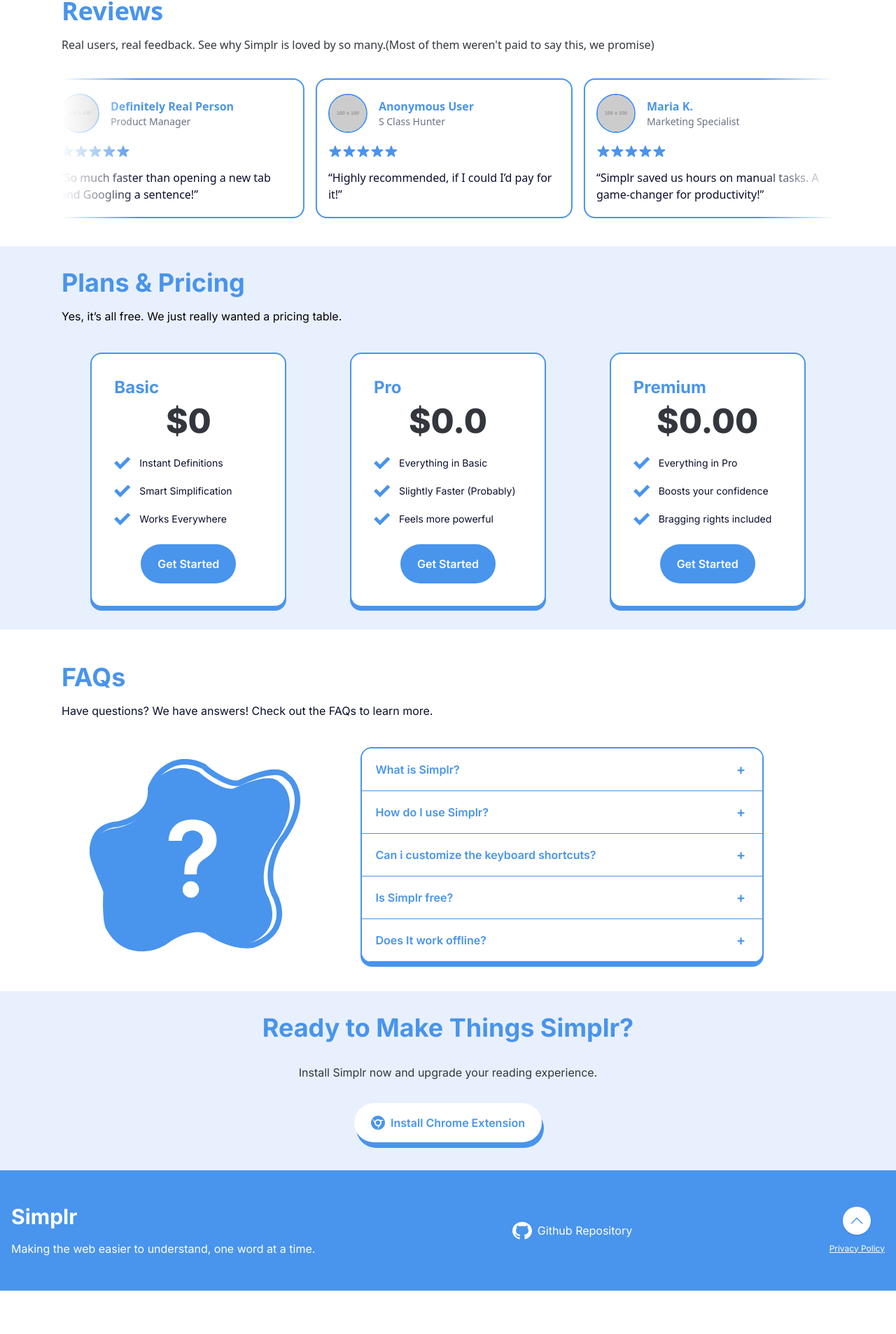
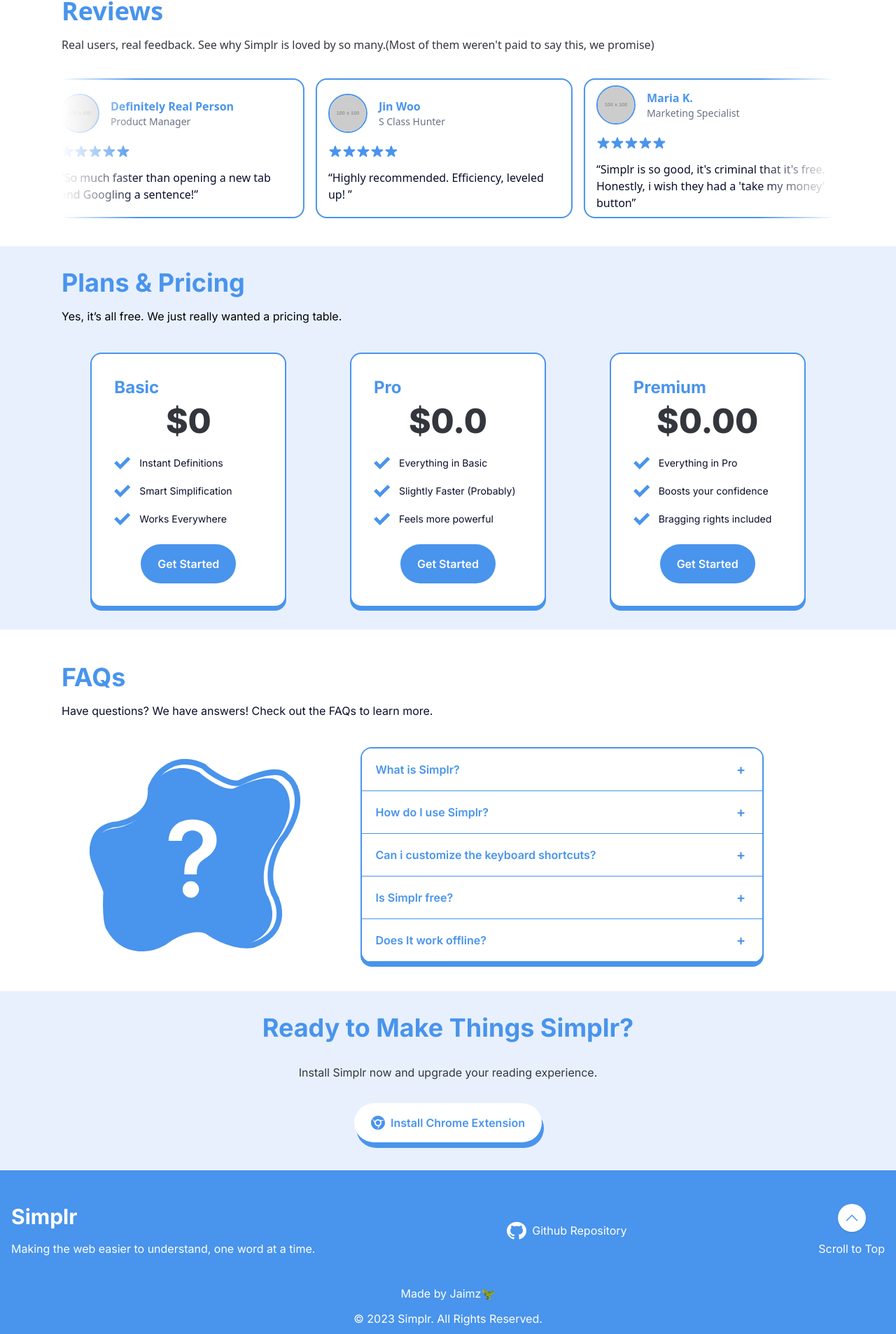
Before and after one commit to jaimzh/Simplr-landing-page, a React (Vite) app: page / in a window 1280 px wide. Shown: the part 2514-4421 px from the top of the page at 70% size. Before the commit the page ends 4359 px from the top, so only its background shows below. Built offline with nearby package versions, Linux system fonts and the light colour scheme.

Commit message:
updates readme, reviews and more

```diff
--- a/src/components/Footer.jsx
+++ b/src/components/Footer.jsx
@@ -1,11 +1,11 @@
 import React from "react";
-
 import githubIcon from "../assets/githubicon.svg";
 
 function Footer() {
   return (
     <footer className="w-full bg-[var(--simplr-blue)] text-white py-12 px-4">
       <div className="max-w-7xl mx-auto flex flex-col md:flex-row justify-between items-center md:items-center gap-8 md:gap-0">
+        {/* Left: Logo and tagline */}
         <div className="flex flex-col items-center md:items-start gap-4 min-w-[220px] w-full md:w-auto text-center md:text-left">
           <div className="flex items-center gap-2">
             <span className="text-3xl font-bold">Simplr</span>
@@ -15,6 +15,7 @@
           </span>
         </div>
 
+        {/* Center: Github */}
         <div className="flex flex-col items-center gap-2 w-full md:w-auto">
           <a
             href="https://github.com/jaimzh/Simplr-fe"
@@ -27,9 +28,10 @@
           </a>
         </div>
 
+        {/* Right: Scroll to Top */}
         <div className="flex flex-col items-center gap-2 w-full md:w-auto">
           <button
-            className=" cursor-pointer rounded-full bg-white text-[var(--simplr-blue)] w-10 h-10 flex items-center justify-center mb-1 shadow hover:bg-[var(--simplr-blue-dark)] hover:text-white transition"
+            className="cursor-pointer rounded-full bg-white text-[var(--simplr-blue)] w-10 h-10 flex items-center justify-center mb-1 shadow hover:bg-[var(--simplr-blue-dark)] hover:text-white transition"
             onClick={() => window.scrollTo({ top: 0, behavior: "smooth" })}
             aria-label="Scroll to Top"
           >
@@ -48,13 +50,28 @@
               />
             </svg>
           </button>
-          <a
-            href="#privacy-policy"
-            className="text-xs text-white underline hover:text-gray-200"
-          >
-            Privacy Policy
-          </a>
+          <span>Scroll to Top</span>
         </div>
+      </div>
+
+
+
+
+
+      <div className=" flex flex-col items-center mt-10 gap-3 text-center">
+
+        <span>Made by Jaimz🦖</span>
+        <span>© 2023 Simplr. All Rights Reserved.</span>
+      </div>
+      <div className="mt-2 text-center text-sm">
+        <a
+          href="https://humdrum-crowd-d32.notion.site/Simplr-Chrome-Extension-Privacy-Policy-2093e3d10d3280da9d49f33456547f18"
+          className="underline hover:text-[var(--simplr-light-blue)] transition-colors"
+          target="_blank"
+          rel="noopener noreferrer"
+        >
+          Privacy Policy
+        </a>
       </div>
     </footer>
   );
--- a/src/components/Reviews.jsx
+++ b/src/components/Reviews.jsx
@@ -11,7 +11,7 @@
       stars: 5,
     },
     {
-      profileImg: "https://placehold.co/100x100/FFC8DD/FF0077?text=PR",
+      profileImg: "https://placehold.co/100x100/FFC8DD/FF0077?text=PM",
       name: "Definitely Real Person",
       title: "Product Manager",
       review:
@@ -19,25 +19,25 @@
       stars: 5,
     },
     {
-      profileImg: "https://placehold.co/100x100/ADD8E6/00008B?text=AU",
-      name: "Anonymous User",
+      profileImg: "https://placehold.co/100x100/212121/FAFAFA?text=J",
+      name: "Jin Woo",
       title: "S Class Hunter",
-      review: "“Highly recommended, if I could I’d pay for it!”",
+      review: "“Highly recommended. Efficiency, leveled up! ”",
       stars: 5,
     },
-    // Ai generated
+
     {
       profileImg: "https://placehold.co/100x100/D4A5A5/5C0000?text=MK",
       name: "Maria K.",
       title: "Marketing Specialist",
       review:
-        "“Simplr saved us hours on manual tasks. A game-changer for productivity!”",
+        "“Simplr is so good, it's criminal that it's free. Honestly, i wish they had a 'take my money' button”",
       stars: 5,
     },
     {
-      profileImg: "https://placehold.co/100x100/B0E0E6/004080?text=LT",
-      name: "Leon T.",
-      title: "Freelance Designer",
+      profileImg: "https://placehold.co/100x100/B0E0E6/004080?text=M",
+      name: "Mufasa",
+      title: "Chief Hype Officer",
       review:
         "“Incredibly intuitive and powerful. Simplr is now essential to my workflow.”",
       stars: 4,
@@ -46,19 +46,19 @@
 
   // STUFF I ADDED FOR THE ANIMATION AND SCROLLER EFFECTS....Still need to learn more on this in depth
 
-  // 1. State to control pause/play of the animation
+  // State to control pause/play of the animation
   const [isPaused, setIsPaused] = useState(false);
-  // 2. State to control if section is in view
+  // State to control if section is in view
   const [inView, setInView] = useState(false);
 
-  // 3. Ref to connect to the DOM element for hover detection and intersection observer
+  // Ref that connects to the DOM element for hover detection and intersection observer
   const scrollerRef = useRef(null);
   const sectionRef = useRef(null);
 
   //  Duplicated the reviews for the infinite loop effect using that spread operator
   const duplicatedReviews = [...reviewData, ...reviewData, ...reviewData];
 
-  // 5. Event handlers for mouse interactions (pause/resume)
+  //  Event handlers for mouse interactions (pause/resume)
   const handleMouseEnter = () => setIsPaused(true);
   const handleMouseLeave = () => setIsPaused(false);
 
```
Also changed, not shown: 1 other file (tests, documents, lock files or other folders).
